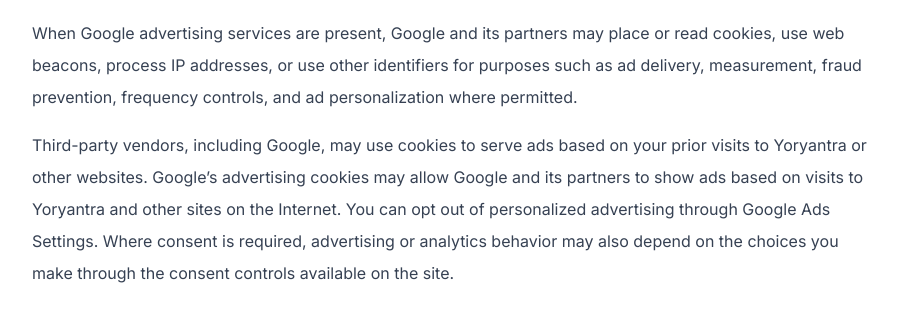
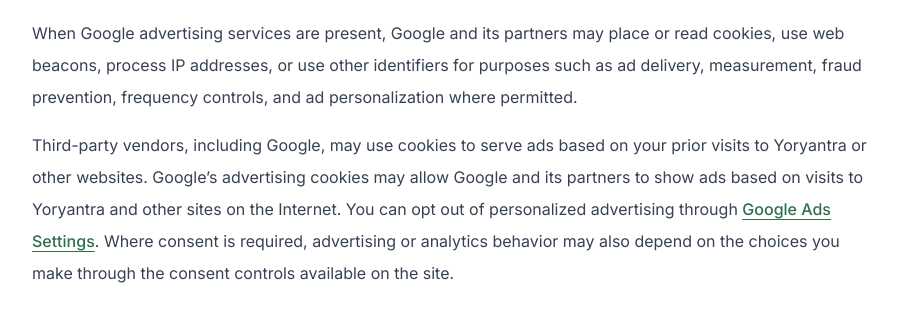
Before and after one commit to vaarunsonawwane-ops/yoryantra-new, a Next.js app: page /privacy-policy in a window 1280 px wide. Shown: the part 980-1312 px from the top of the page, without its empty margins (184-1086 px from the left). Built offline with nearby package versions, Linux system fonts and the light colour scheme.

Commit message:
fix: improve About page accessibility and privacy links
fix: improve About page accessibility and privacy links

```diff
--- a/app/about/page.tsx
+++ b/app/about/page.tsx
@@ -15,11 +15,6 @@ export default function AboutPage() {
     <main className="bg-white text-[#222]">
       <div className="max-w-[900px] mx-auto px-6 py-[70px] leading-[1.9]">
 
-		<a
-			href="/"
-			className="inline-flex items-center text-[#c89b3c] font-semibold hover:underline mb-10"
-		>
-		</a>
 
         <h1 className="text-[34px] md:text-[42px] font-bold text-[#111] mb-[45px]">
           About Yoryantra
@@ -70,29 +65,29 @@ export default function AboutPage() {
         </p>
 
         <p className="text-[17px] md:text-[18px] text-[#444] mb-[26px]">
-          The name "
+          The name &quot;
           <span className="text-[#c89b3c] font-bold">Yoryantra</span>
-          " came to my mind while I was thinking about the{" "}
+          &quot; came to my mind while I was thinking about the{" "}
           <span className="text-[#c89b3c] font-bold">
             SRIMAD BHAGAVAD GITA
           </span>.
         </p>
 
         <p className="text-[17px] md:text-[18px] text-[#444] mb-[26px]">
-          Being a spiritual person, I was looking for a name that is connected to my Sanatani roots and has a meaning that remains relevant even in today's world.
+          Being a spiritual person, I was looking for a name that is connected to my Sanatani roots and has a meaning that remains relevant even in today&apos;s world.
         </p>
 
         <p className="text-[17px] md:text-[18px] text-[#444] mb-[26px]">
-          <strong>YOR</strong> represents <strong>"Your"</strong> and{" "}
+          <strong>YOR</strong> represents <strong>&quot;Your&quot;</strong> and{" "}
           <strong>Yantra</strong> is a Sanskrit word meaning{" "}
-          <strong>"machine"</strong> or <strong>"tool"</strong>.
+          <strong>&quot;machine&quot;</strong> or <strong>&quot;tool&quot;</strong>.
         </p>
 
         <div className="bg-[#faf7f0] border-l-[4px] border-[#c89b3c] p-[22px] rounded-[8px] my-[35px] text-[17px] md:text-[18px] text-[#444]">
           Yoryantra simply means:
           <br />
           <br />
-          <strong>"Your Tools. Your Utilities. Your Digital Yantra."</strong>
+          <strong>&quot;Your Tools. Your Utilities. Your Digital Yantra.&quot;</strong>
         </div>
 
         <p className="text-[17px] md:text-[18px] text-[#444] mb-[26px]">
@@ -107,12 +102,12 @@ export default function AboutPage() {
         </p>
 
         <div>
-          <h1 className="text-[28px] md:text-[32px] font-bold text-[#111] mb-[30px]">
+          <h2 className="text-[28px] md:text-[32px] font-bold text-[#111] mb-[30px]">
             About Me
-          </h1>
+          </h2>
 
           <p className="mt-[40px] text-[17px] md:text-[18px] text-[#444] mb-[26px]">
-            I am <strong>Varoun Sonawane</strong>, an IT professional with 7 years of experience across multiple industries. I passionately want to give back to society and help whoever I can in this universe, even if it starts with something small, like saving someone's time through useful tools.
+            I am <strong>Varoun Sonawane</strong>, an IT professional with 7 years of experience across multiple industries. I passionately want to give back to society and help whoever I can in this universe, even if it starts with something small, like saving someone&apos;s time through useful tools.
           </p>
 
           <p className="text-[17px] md:text-[18px] text-[#444] mb-[26px]">
--- a/app/privacy-policy/page.tsx
+++ b/app/privacy-policy/page.tsx
@@ -87,7 +87,15 @@ export default function PrivacyPolicyPage() {
                 Third-party vendors, including Google, may use cookies to serve ads based on your
                 prior visits to Yoryantra or other websites. Google’s advertising cookies may allow
                 Google and its partners to show ads based on visits to Yoryantra and other sites on the
-                Internet. You can opt out of personalized advertising through Google Ads Settings.
+                Internet. You can opt out of personalized advertising through{" "}
+                <a
+                  href="https://myadcenter.google.com/"
+                  target="_blank"
+                  rel="noopener noreferrer"
+                  className="font-medium text-[var(--green)] underline decoration-1 underline-offset-4 hover:no-underline"
+                >
+                  Google Ads Settings
+                </a>.
 				Where consent is required, advertising or analytics behavior may also depend on the
 				choices you make through the consent controls available on the site.
               </p>
```
